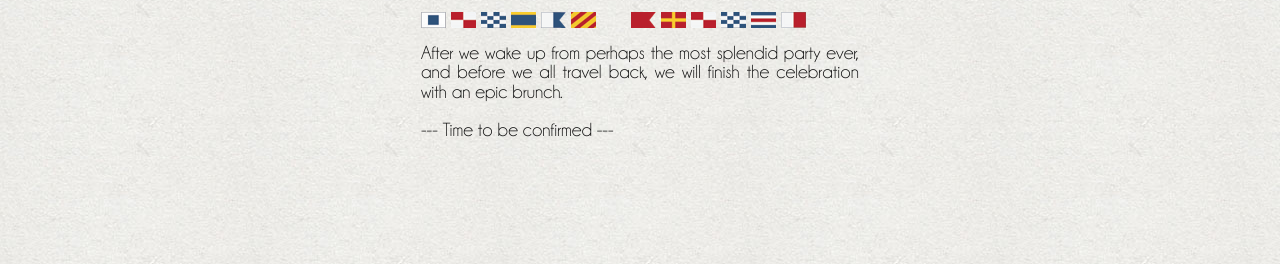
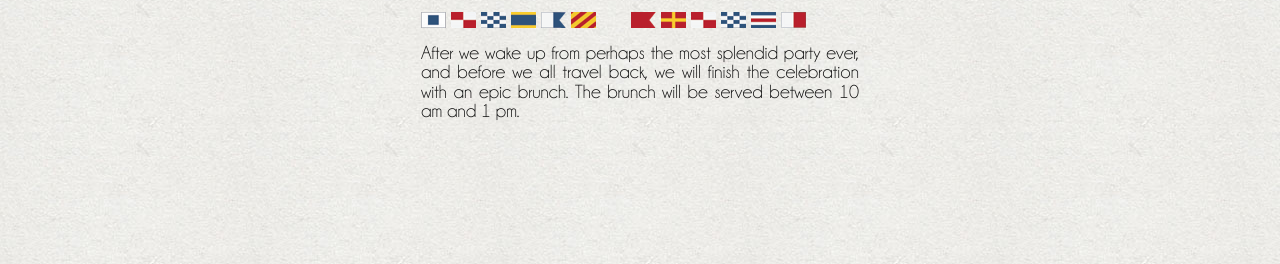
Before and after one commit to bjornhusberg/ca-wedding, a plain HTML site: page index.html in a window 1280 px wide. Both pictures are taken after a click on the link "Sunday Brunch". Shown: the part 536-800 px from the top of the page. Drawn offline with Linux system fonts and the light colour scheme.

Commit message:
Updated brunch time

```diff
--- a/index.html
+++ b/index.html
@@ -69,10 +69,7 @@
 		<div class="en">
 			<h1>Sunday Brunch</h1>
 			<p>
-				After we wake up from perhaps the most splendid party ever, and before we all travel back, we will finish the celebration with an epic brunch.
-			</p>
-			<p>
-				--- Time to be confirmed ---
+				After we wake up from perhaps the most splendid party ever, and before we all travel back, we will finish the celebration with an epic brunch. The brunch will be served between 10 am and 1 pm.
 			</p>
 		</div>
 	</div>
```
